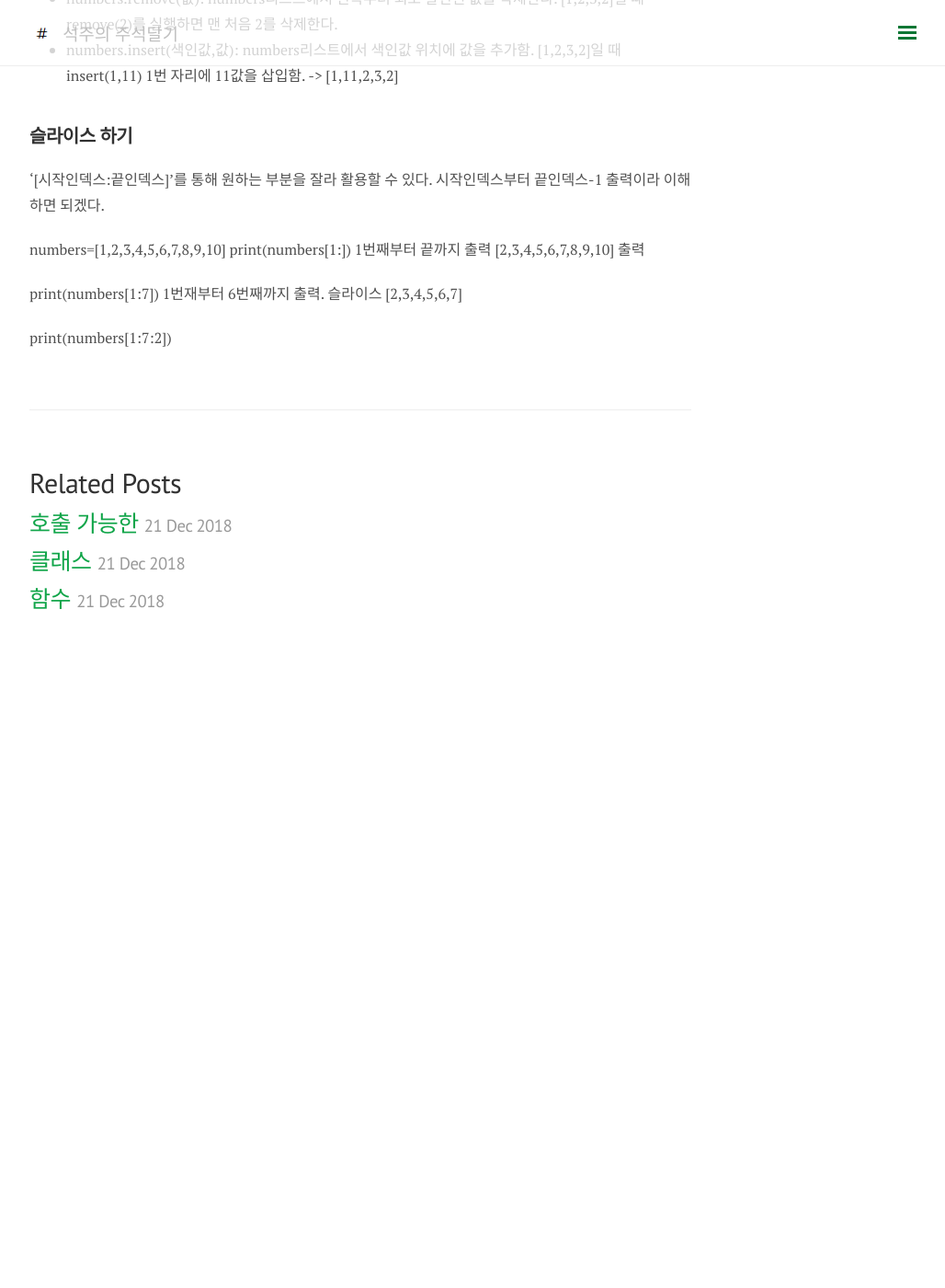
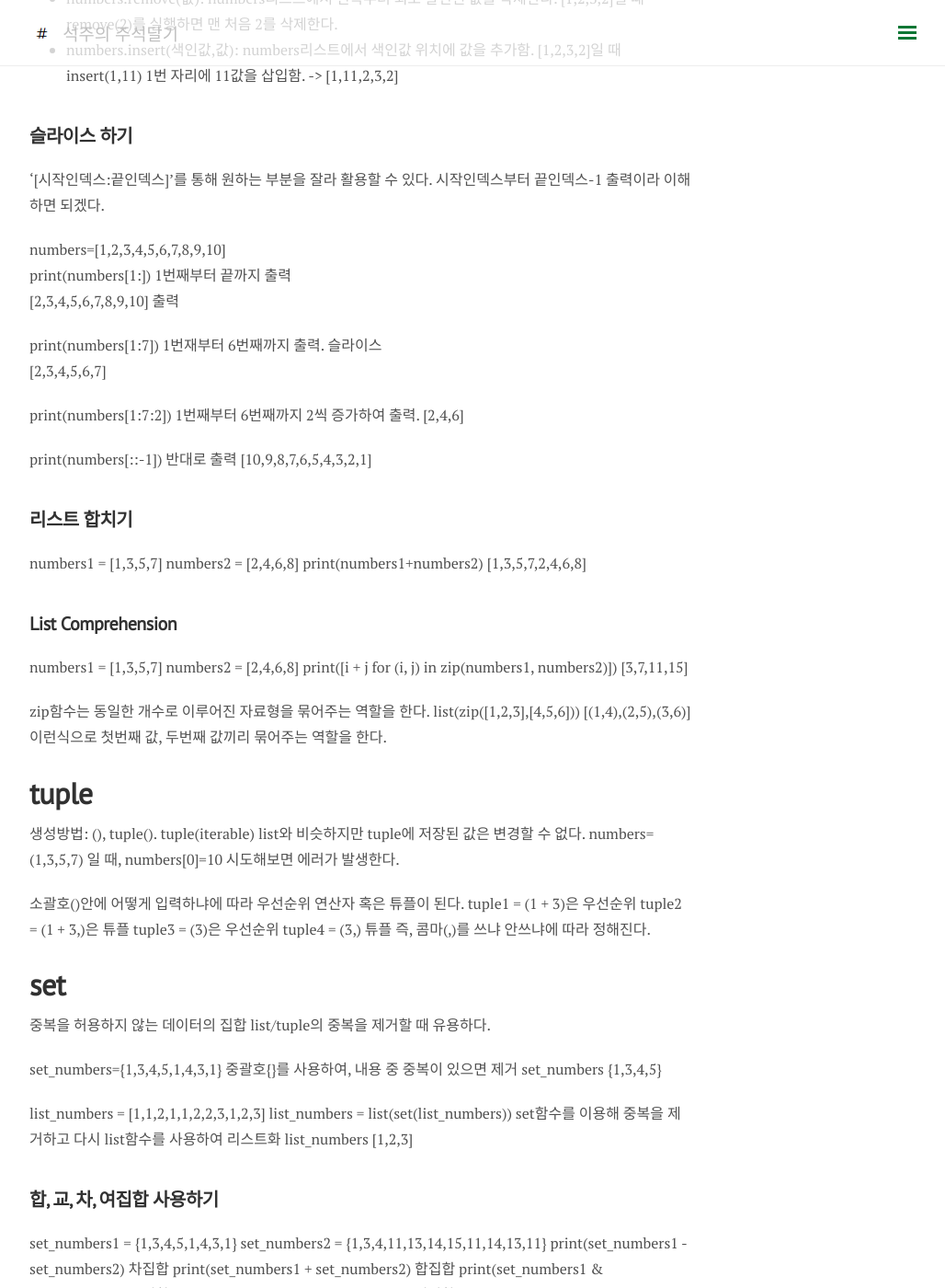
Before and after one commit to somefood/somefood.github.io, a Jekyll site: the page built from _posts/Python/2018-12-21-02structure.md, in a window 1280 px wide and 1400 px high, scrolled down 1333 px. Shown: the whole window at 92% size, without its empty margins (248-1276 px from the left). Built offline with Jekyll 4.4.1, drawn with Linux system fonts in a browser that asks for light colours; nearby versions of some CDN libraries; comment, search, counter and statistics services are not loaded; before the commit the page ends 2060 px from its top, so only the background shows below that; some of the changed text lies outside the part shown.

Commit message:
Update 2018-12-21-02structure.md

```diff
--- a/_posts/Python/2018-12-21-02structure.md
+++ b/_posts/Python/2018-12-21-02structure.md
@@ -54,4 +54,64 @@ print(numbers[1:]) 1번째부터 끝까지 출력
 print(numbers[1:7]) 1번재부터 6번째까지 출력. 슬라이스
 [2,3,4,5,6,7]
 
-print(numbers[1:7:2])
+print(numbers[1:7:2]) 1번째부터 6번째까지 2씩 증가하여 출력.
+[2,4,6]
+
+print(numbers[::-1]) 반대로 출력
+[10,9,8,7,6,5,4,3,2,1]
+
+## 리스트 합치기
+numbers1 = [1,3,5,7]
+numbers2 = [2,4,6,8]
+print(numbers1+numbers2)
+[1,3,5,7,2,4,6,8]
+
+## List Comprehension
+numbers1 = [1,3,5,7]
+numbers2 = [2,4,6,8]
+print([i + j for (i, j) in zip(numbers1, numbers2)])
+[3,7,11,15]
+
+zip함수는 동일한 개수로 이루어진 자료형을 묶어주는 역할을 한다.
+list(zip([1,2,3],[4,5,6]))
+[(1,4),(2,5),(3,6)]
+이런식으로 첫번째 값, 두번째 값끼리 묶어주는 역할을 한다.
+
+# tuple
+생성방법: (), tuple(). tuple(iterable)
+list와 비슷하지만 tuple에 저장된 값은 변경할 수 없다.
+numbers= (1,3,5,7) 일 때, numbers[0]=10 시도해보면 에러가 발생한다.
+
+소괄호()안에 어떻게 입력하냐에 따라 우선순위 연산자 혹은 튜플이 된다.
+tuple1 = (1 + 3)은 우선순위
+tuple2 = (1 + 3,)은 튜플
+tuple3 = (3)은 우선순위
+tuple4 = (3,) 튜플
+즉, 콤마(,)를 쓰냐 안쓰냐에 따라 정해진다.
+
+# set
+중복을 허용하지 않는 데이터의 집합
+list/tuple의 중복을 제거할 때 유용하다.
+
+set_numbers={1,3,4,5,1,4,3,1} 중괄호{}를 사용하여, 내용 중 중복이 있으면 제거
+set_numbers
+{1,3,4,5}
+
+list_numbers = [1,1,2,1,1,2,2,3,1,2,3]
+list_numbers = list(set(list_numbers)) set함수를 이용해 중복을 제거하고 다시 list함수를 사용하여 리스트화
+list_numbers
+[1,2,3]
+
+## 합, 교, 차, 여집합 사용하기
+set_numbers1 = {1,3,4,5,1,4,3,1}
+set_numbers2 = {1,3,4,11,13,14,15,11,14,13,11}
+print(set_numbers1 - set_numbers2) 차집합
+print(set_numbers1 + set_numbers2) 합집합
+print(set_numbers1 & set_numbers2) 교집합
+print(set_numbers1 ^ set_numbers2) 여집합
+
+# 사전형 (dict)
+- key와 value의 쌍으로 구성된 집합
+- key 중복을 허용하지 않음.
+- 중괄호 내에 콜론 (:)으로 key/value를 구분
+dict_values = {'blue':10, 'yellow':3, 'blue':9, 'red':7}
```
